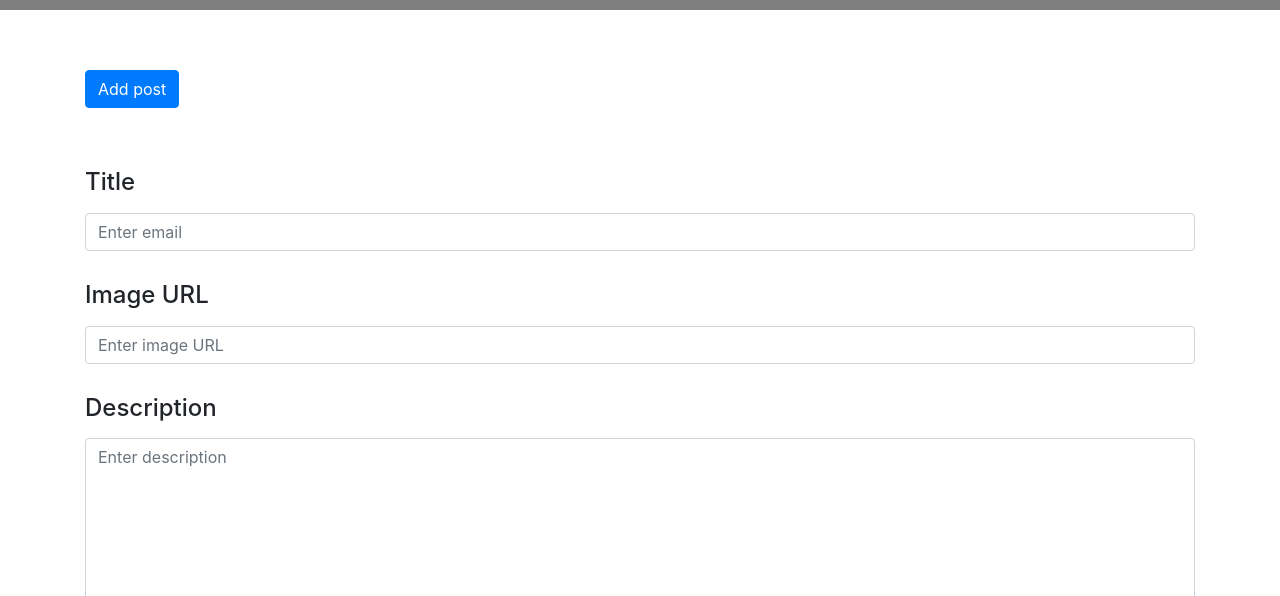
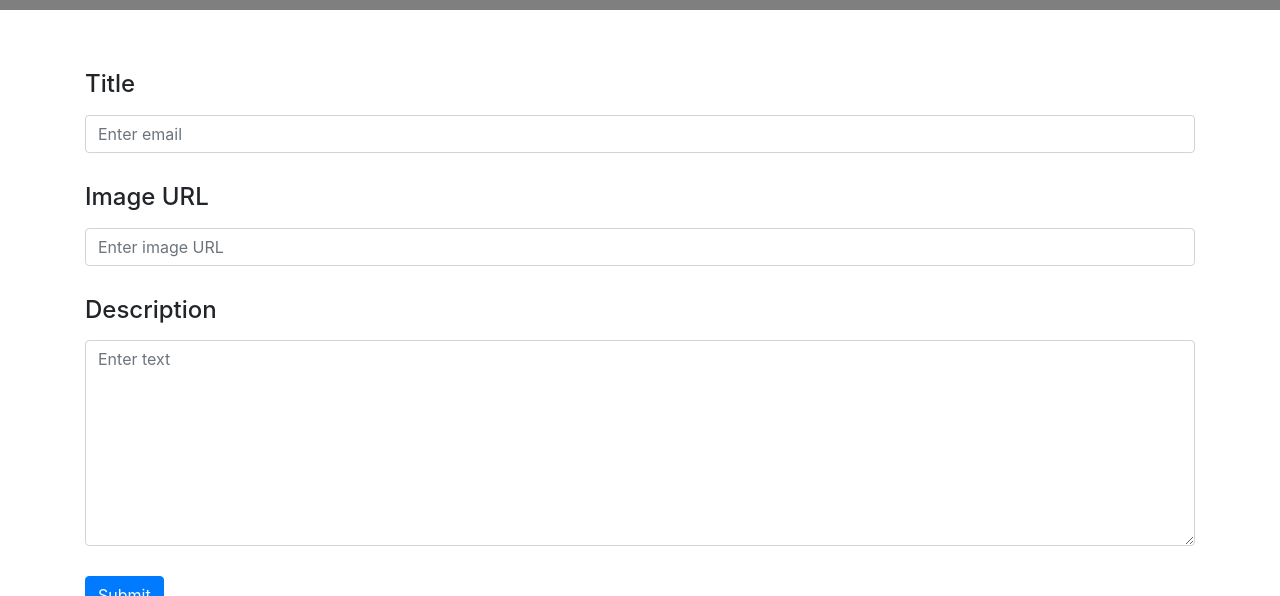
Before and after one commit to Lenka2023/Blog_js, a React app in the folder myblog/: page / in a window 1280 px wide. Shown: the part 340-936 px from the top of the page. Built offline with nearby package versions, Linux system fonts and the light colour scheme; grey boxes are pictures that could not be loaded.

Commit message:
made AddForm

```diff
--- a/myblog/src/App.js
+++ b/myblog/src/App.js
@@ -1,5 +1,7 @@
 import React, {Component} from 'react';
-import {HeaderBlock, PostItem } from 'components';
+import { BrowserRouter as Router, Route, Switch } from 'react-router-dom';
+
+import {HeaderBlock, PostItem, AddForm } from 'components';
 class App extends Component{
   render(){
     return(
@@ -11,34 +13,14 @@ class App extends Component{
        />
         <div className="container">
               <div className="content">
-                 <button type="button" className="btn btn-primary">
+                {/* <button type="button" className="btn btn-primary">
               Add post
-                  </button>
+                  </button>*/}
                   <div className="content">
-
-                               <form className="add-form">
-  <div className="form-group">
-   <div className="add-form__row">
-          <h4>
-            <label for="title">Title</label>
-          </h4>
-          <input type="text" className="form-control" id="title" placeholder="Enter email" />
-        </div>
-        <div className="add-form__row">
-          <h4>
-            <label for="image">Image URL</label>
-          </h4>
-          <input type="text" className="form-control" id="image" placeholder="Enter image URL" />
-        </div>
-        <div className="add-form__row">
-          <h4>
-            <label for="description">Description</label>
-          </h4>
-          <textarea rows="8" className="form-control" placeholder="Enter text" id="description" placeholder="Enter description"/>
-        </div>
-      </div>
-   <button type="submit" className="btn btn-primary">Submit</button>
-</form>
+                    {/*<div className="post-items">
+                          <PostItem _id="1" title="Заголовок статьи" createdAt="Fri Nov 02 2018"/>
+                                                                              </div>*/}
+                               <AddForm/>
                             </div>
                         </div>
                     </div>
--- /dev/null
+++ b/myblog/src/components/AddForm/AddForm.scss
@@ -0,0 +1,19 @@
+.post-item {
+  padding-bottom: 30px;
+  margin-bottom: 30px;
+  border-bottom: 1px solid rgba(0, 0, 0, 0.08);
+  a {
+    color: #000;
+  }
+  h2 {
+    font-weight: bold;
+  }
+  p,
+  p a {
+    color: rgba(0, 0, 0, 0.5);
+  }
+  p a {
+    font-weight: bold;
+    margin-left: 10px;
+  }
+}
--- /dev/null
+++ b/myblog/src/components/AddForm/index.jsx
@@ -0,0 +1,36 @@
+import React from 'react';
+
+import './AddForm.scss';
+
+const AddForm = () => {
+  return (
+    <form className="add-form">
+      <div className="form-group">
+        <div className="add-form__row">
+          <h4>
+            <label for="title">Title</label>
+          </h4>
+          <input type="text" className="form-control" id="title" placeholder="Enter email" />
+        </div>
+        <div className="add-form__row">
+          <h4>
+            <label for="image">Image URL</label>
+          </h4>
+          <input type="text" className="form-control" id="image" placeholder="Enter image URL" />
+        </div>
+        <div className="add-form__row">
+          <h4>
+            <label for="description">Description</label>
+          </h4>
+          <textarea rows="8" className="form-control" placeholder="Enter text" id="description" />
+        </div>
+      </div>
+      <button type="submit" className="btn btn-primary">
+        Submit
+      </button>
+    </form>
+  );
+};
+
+
+export default AddForm;
--- a/myblog/src/components/index.js
+++ b/myblog/src/components/index.js
@@ -1,3 +1,3 @@
-import HeaderBlock from './HeaderBlock';
-import PostItem from './PostItem';
-export {HeaderBlock, PostItem};
+export { default as HeaderBlock } from './HeaderBlock';
+export { default as PostItem } from './PostItem';
+export { default as AddForm } from './AddForm';
```
Also changed, not shown: myblog/src/components/HeaderBlock/Новый текстовый документ.txt (deleted), myblog/src/components/PostItem/Новый текстовый документ.txt (deleted).
